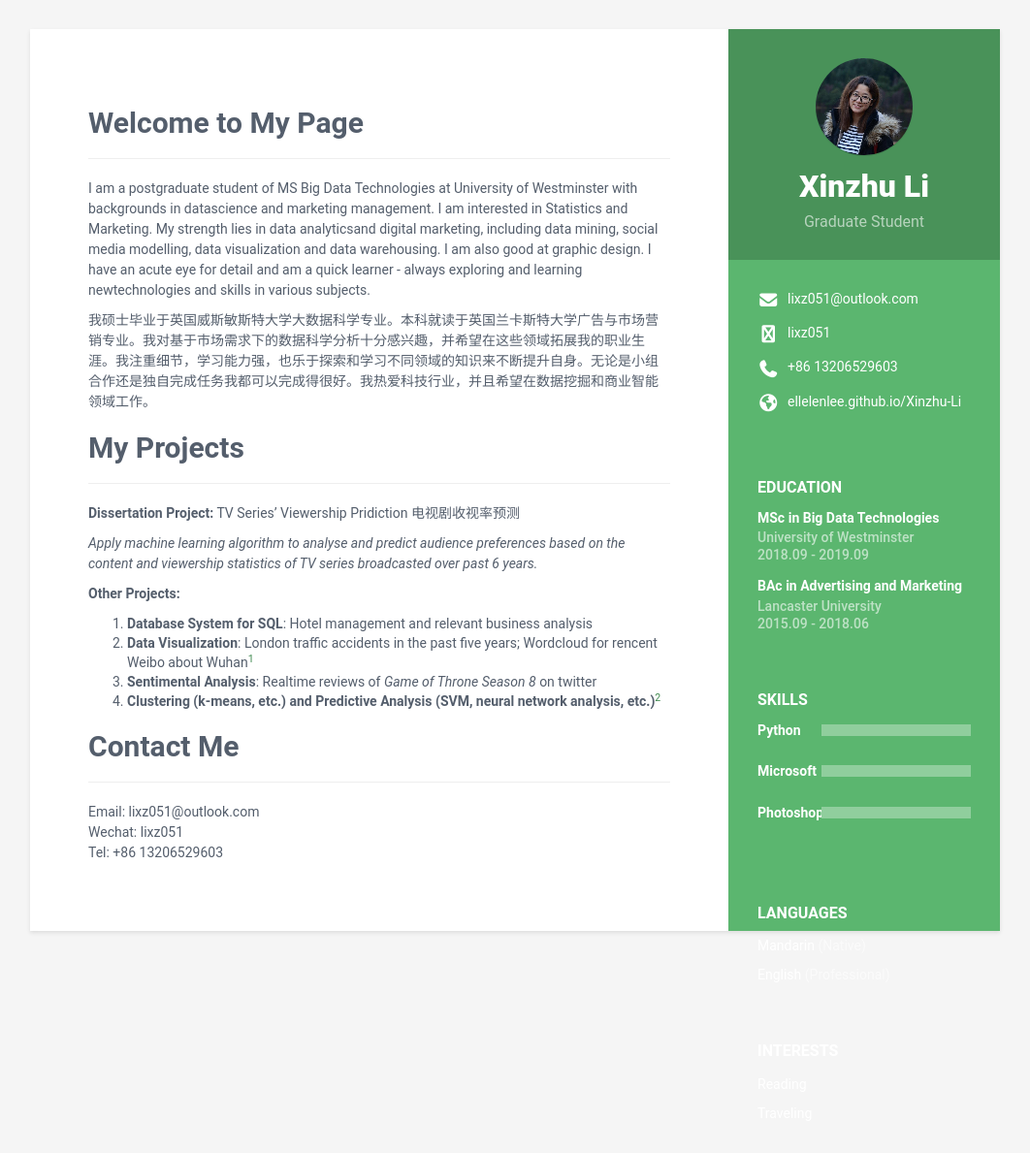
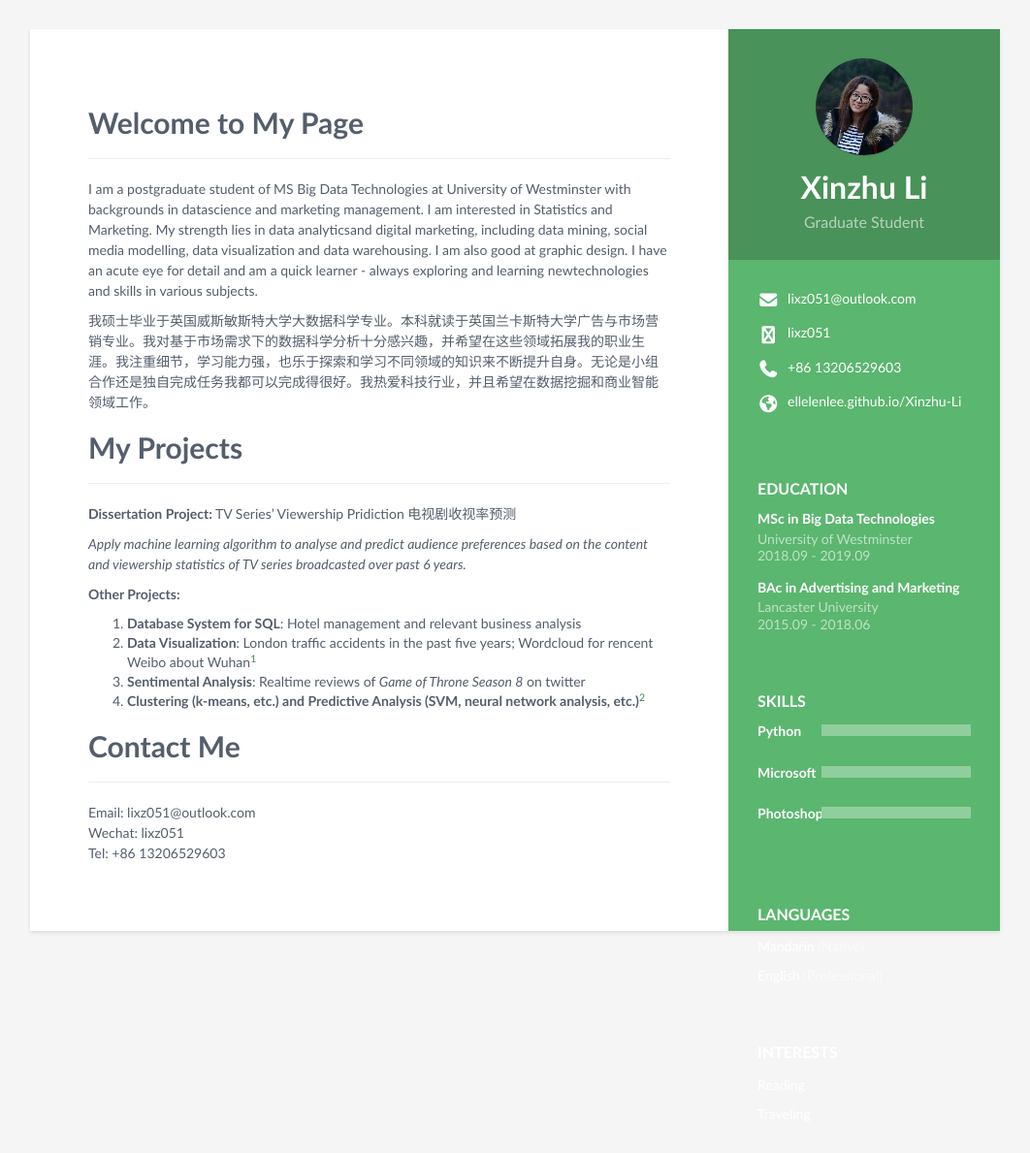
Before and after one commit to ellelenlee/Xinzhu-Li, a Jekyll site: the page built from index.md, in a window 1280 px wide. Shown: the whole page at 97% size, without its empty margins (109-1171 px from the left). Built offline with Jekyll 4.4.1, drawn with Linux system fonts in a browser that asks for light colours; nearby versions of some CDN libraries; our own code applies the rules of GitHub Pages for plain Markdown files; library files that are not in the unit come from our copies.

Commit message:
Update _base.scss

```diff
--- a/_sass/_base.scss
+++ b/_sass/_base.scss
@@ -1,5 +1,5 @@
 body {
-    font-family: 'Roboto', sans-serif;
+    font-family: 'Calibri', sans-serif;
     color: $text-color-secondary;
     background: $smoky-white;
     font-size: 14px;
```
